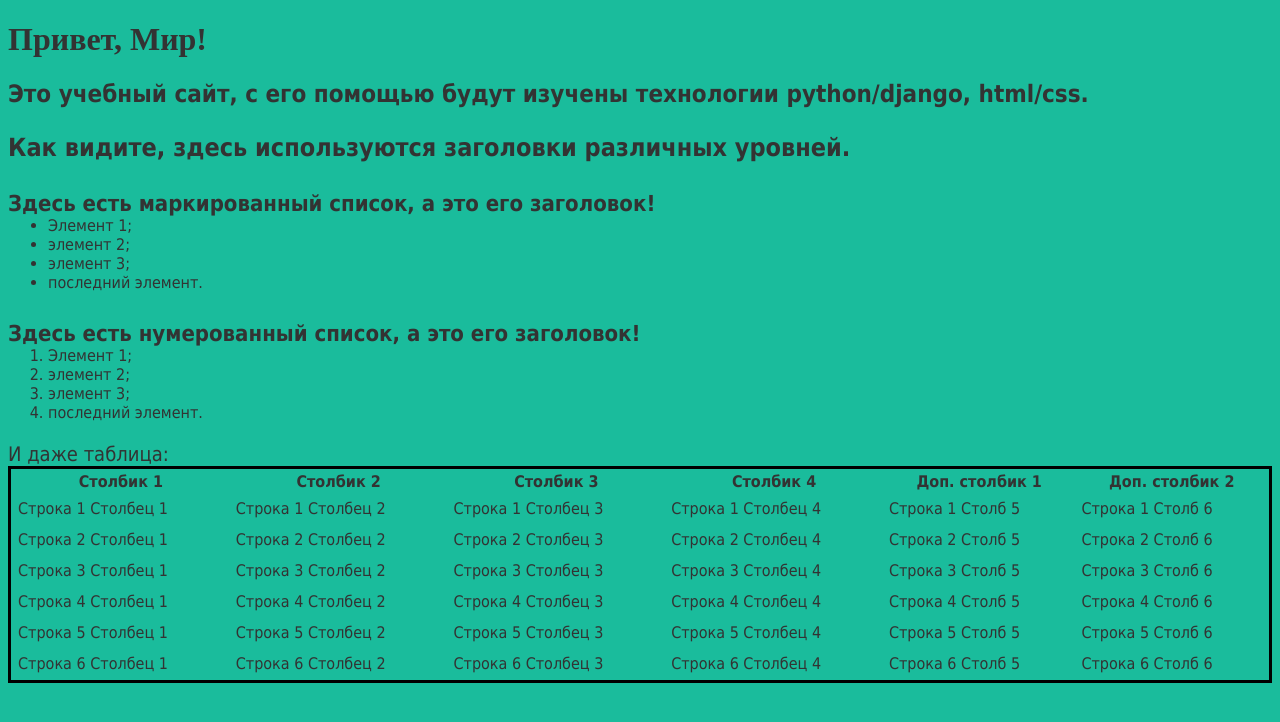
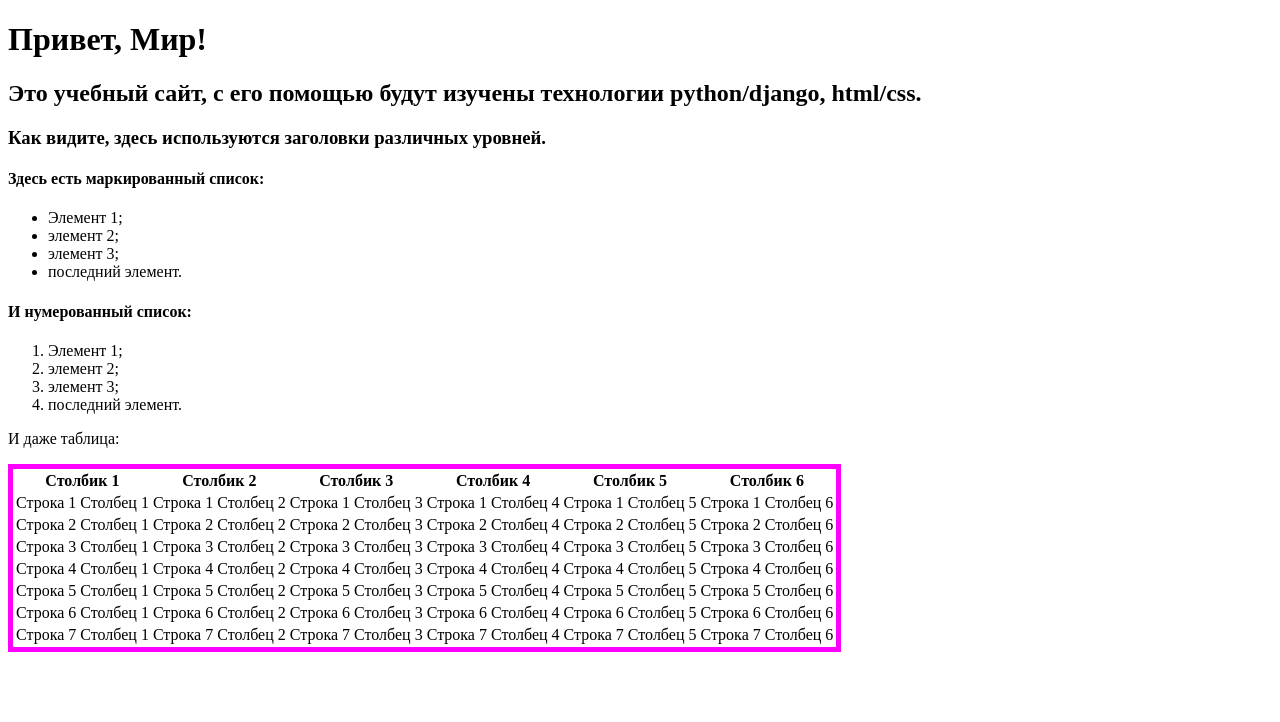
Before and after one commit to MavlinTheGreat/vvit_lab, a Django app: template lab2/firstwebpage/flatpages/templates/index.html in a window 1280 px wide. Shown: the top 722 px of the page. Run offline with Django 4.2, Linux system fonts and the light colour scheme; the template is opened without the code that fills it, so the values that code supplies are empty.

Commit message:
Небольшие правки второй лабораторной

```diff
--- a/lab2/firstwebpage/flatpages/templates/index.html
+++ b/lab2/firstwebpage/flatpages/templates/index.html
@@ -1,9 +1,7 @@
-<!DOCTYPE html>
 <!DOCTYPE html>
 <html>
     <head>
         <title>Привет, Мир!</title>
-	<link rel="stylesheet" href="{{ STATIC_URL }}/static/index.css">
     </head>
     <body>
         <h1>Привет, Мир!</h1>
@@ -11,30 +9,30 @@
             python/django, html/css.</h2>
         <h3>Как видите, здесь используются заголовки различных
             уровней.</h3>
-        <h4>Здесь есть маркированный список, а это его заголовок!</h4>
-	<ul>
+        <h4>Здесь есть маркированный список:</h4>
+		<ul>
             <li>Элемент 1;</li>
             <li>элемент 2;</li>
             <li>элемент 3;</li>
             <li>последний элемент.</li>
         </ul>
-        <h4>Здесь есть нумерованный список, а это его заголовок!</h4>
-	<ol>
+        <h4>И нумерованный список:</h4>
+		<ol>
             <li>Элемент 1;</li>
             <li>элемент 2;</li>
             <li>элемент 3;</li>
             <li>последний элемент.</li>
         </ol>
         <p>И даже таблица:</p>
-        <table style="border: 3px solid	 black;">
+        <table style="border: 5px solid magenta;">
             <thead>
                 <tr>
                     <th>Столбик 1</th>
                     <th>Столбик 2</th>
                     <th>Столбик 3</th>
                     <th>Столбик 4</th>
-		    <th>Доп. столбик 1</th>
-		    <th>Доп. столбик 2</th>
+                    <th>Столбик 5</th>
+                    <th>Столбик 6</th>
                 </tr>
             </thead>
             <tr>
@@ -42,47 +40,56 @@
                 <td>Строка 1 Столбец 2</td>
                 <td>Строка 1 Столбец 3</td>
                 <td>Строка 1 Столбец 4</td>
-		<td>Строка 1 Столб 5</td>
-		<td>Строка 1 Столб 6</td>
+                <td>Строка 1 Столбец 5</td>
+                <td>Строка 1 Столбец 6</td>
             </tr>
             <tr>
                 <td>Строка 2 Столбец 1</td>
                 <td>Строка 2 Столбец 2</td>
                 <td>Строка 2 Столбец 3</td>
                 <td>Строка 2 Столбец 4</td>
-		<td>Строка 2 Столб 5</td>
-		<td>Строка 2 Столб 6</td>
+                <td>Строка 2 Столбец 5</td>
+                <td>Строка 2 Столбец 6</td>
             </tr>
             <tr>
                 <td>Строка 3 Столбец 1</td>
                 <td>Строка 3 Столбец 2</td>
                 <td>Строка 3 Столбец 3</td>
                 <td>Строка 3 Столбец 4</td>
-            	<td>Строка 3 Столб 5</td>
-		<td>Строка 3 Столб 6</td>
-		</tr><tr>
+                <td>Строка 3 Столбец 5</td>
+                <td>Строка 3 Столбец 6</td>
+            </tr>
+			            <tr>
                 <td>Строка 4 Столбец 1</td>
                 <td>Строка 4 Столбец 2</td>
                 <td>Строка 4 Столбец 3</td>
                 <td>Строка 4 Столбец 4</td>
-		<td>Строка 4 Столб 5</td>
-		<td>Строка 4 Столб 6</td>
+                <td>Строка 4 Столбец 5</td>
+                <td>Строка 4 Столбец 6</td>
             </tr>
             <tr>
                 <td>Строка 5 Столбец 1</td>
                 <td>Строка 5 Столбец 2</td>
                 <td>Строка 5 Столбец 3</td>
                 <td>Строка 5 Столбец 4</td>
-		<td>Строка 5 Столб 5</td>
-		<td>Строка 5 Столб 6</td>
+                <td>Строка 5 Столбец 5</td>
+                <td>Строка 5 Столбец 6</td>
             </tr>
-	    <tr>
+            <tr>
                 <td>Строка 6 Столбец 1</td>
                 <td>Строка 6 Столбец 2</td>
                 <td>Строка 6 Столбец 3</td>
                 <td>Строка 6 Столбец 4</td>
-		<td>Строка 6 Столб 5</td>
-		<td>Строка 6 Столб 6</td>
+                <td>Строка 6 Столбец 5</td>
+                <td>Строка 6 Столбец 6</td>
+            </tr>
+            <tr>
+                <td>Строка 7 Столбец 1</td>
+                <td>Строка 7 Столбец 2</td>
+                <td>Строка 7 Столбец 3</td>
+                <td>Строка 7 Столбец 4</td>
+                <td>Строка 7 Столбец 5</td>
+                <td>Строка 7 Столбец 6</td>
             </tr>
         </table>
     </body>
--- a/lab2/firstwebpage/flatpages/templates/static_handler.html
+++ b/lab2/firstwebpage/flatpages/templates/static_handler.html
@@ -1,5 +1,4 @@
-<!DOCTYPE html>
-<!DOCTYPE html>
+	<!DOCTYPE html>
 <html>
     <head>
         <title>Привет, Мир!</title>
```
